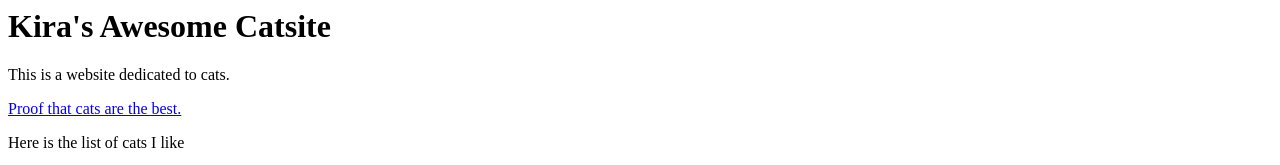
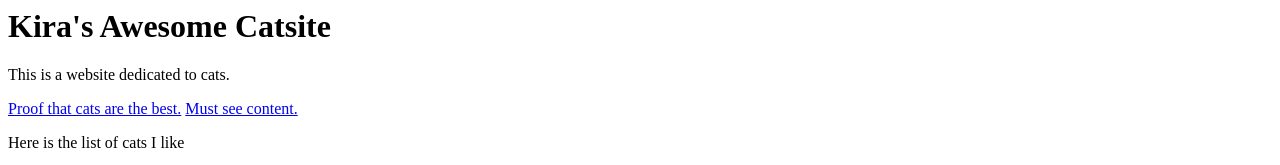
Before and after one commit to kira-rianna/kira-rianna.github.io, a plain HTML site: page index.html in a window 1280 px wide. Shown: the top 165 px of the page. Drawn offline with Linux system fonts and the light colour scheme.

Commit message:
alex link

```diff
--- a/index.html
+++ b/index.html
@@ -3,6 +3,7 @@
 <p>This is a website dedicated to cats.</p>
 
 <a href="https://www.youtube.com/watch?v=UoUEQYjYgf4">Proof that cats are the best.</a>
+<a href="https://www.youtube.com/channel/UC06CR_EzTTMrjvyfYusOUaA">Must see content.</a>
 
 <p>Here is the list of cats I like</p>
 <ul>
```
